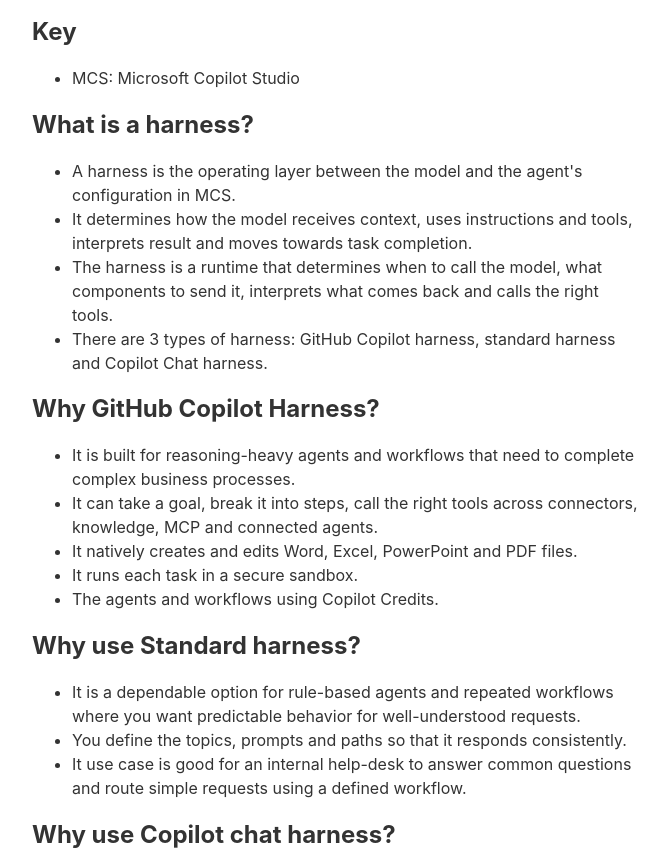
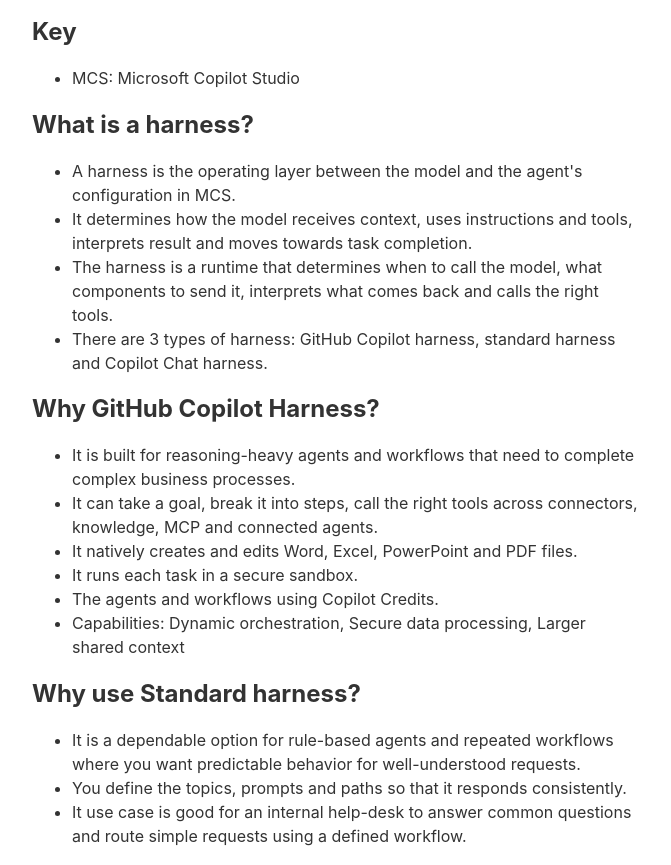
Before and after one commit to sumitkp11/aiblog.githuh.io, an Eleventy site: page content/blog/copilot-studio/harness-in-copilot-studio.md in a window 1280 px wide. Shown: the part 182-1047 px from the top of the page, without its empty margins (304-975 px from the left). Built offline with nearby package versions, Linux system fonts and the light colour scheme; Eleventy itself is replaced by a stand-in of ours; files that its build step writes are made by us from their sources; what @zachleat/heading-anchors, zod-validation-error would draw is missing.

Commit message:
Enhance Copilot Studio documentation with capabilities
Added a new capability section to highlight features of Copilot Studio.

```diff
--- a/content/blog/copilot-studio/harness-in-copilot-studio.md
+++ b/content/blog/copilot-studio/harness-in-copilot-studio.md
@@ -21,6 +21,7 @@ tags: ["copilot studio"]
 - It natively creates and edits Word, Excel, PowerPoint and PDF files.
 - It runs each task in a secure sandbox.
 - The agents and workflows using Copilot Credits.
+- Capabilities: Dynamic orchestration, Secure data processing, Larger shared context
 
 ## Why use Standard harness?
 - It is a dependable option for rule-based agents and repeated workflows where you want predictable behavior for well-understood requests.
```
